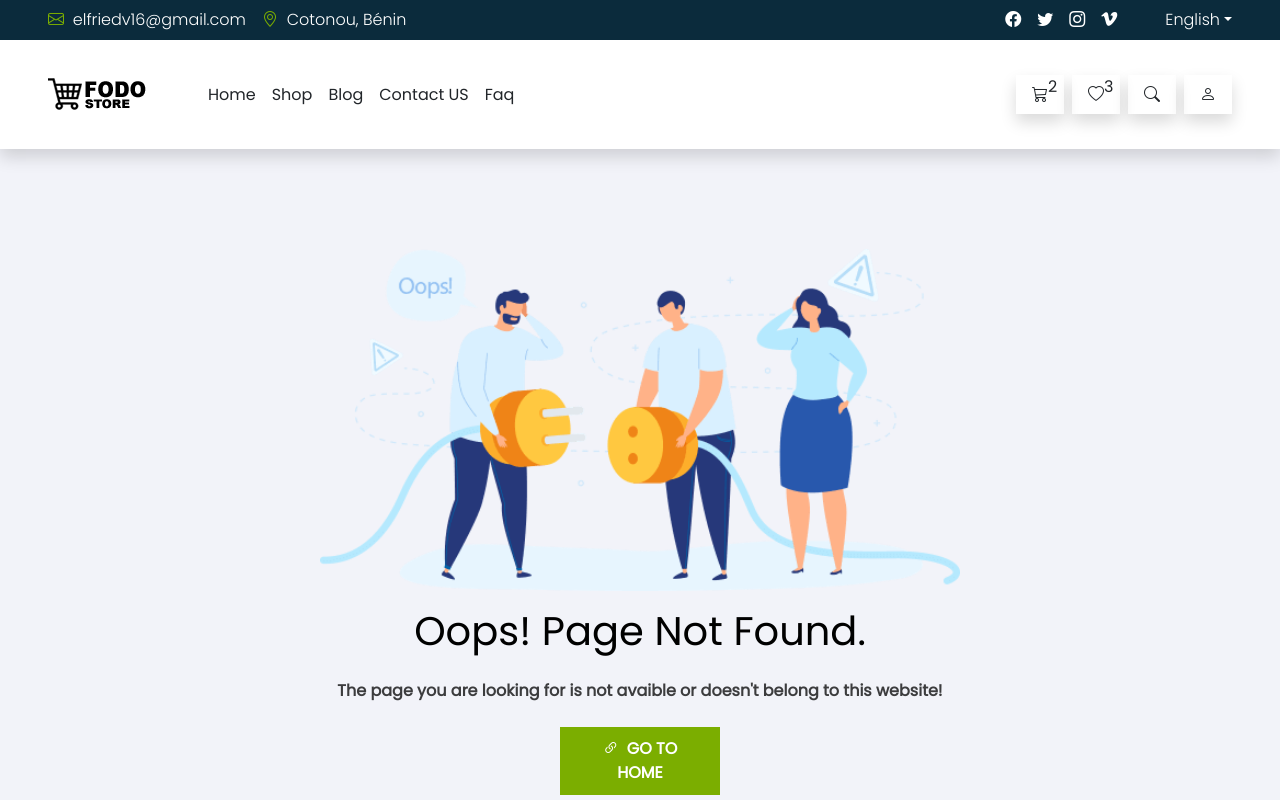
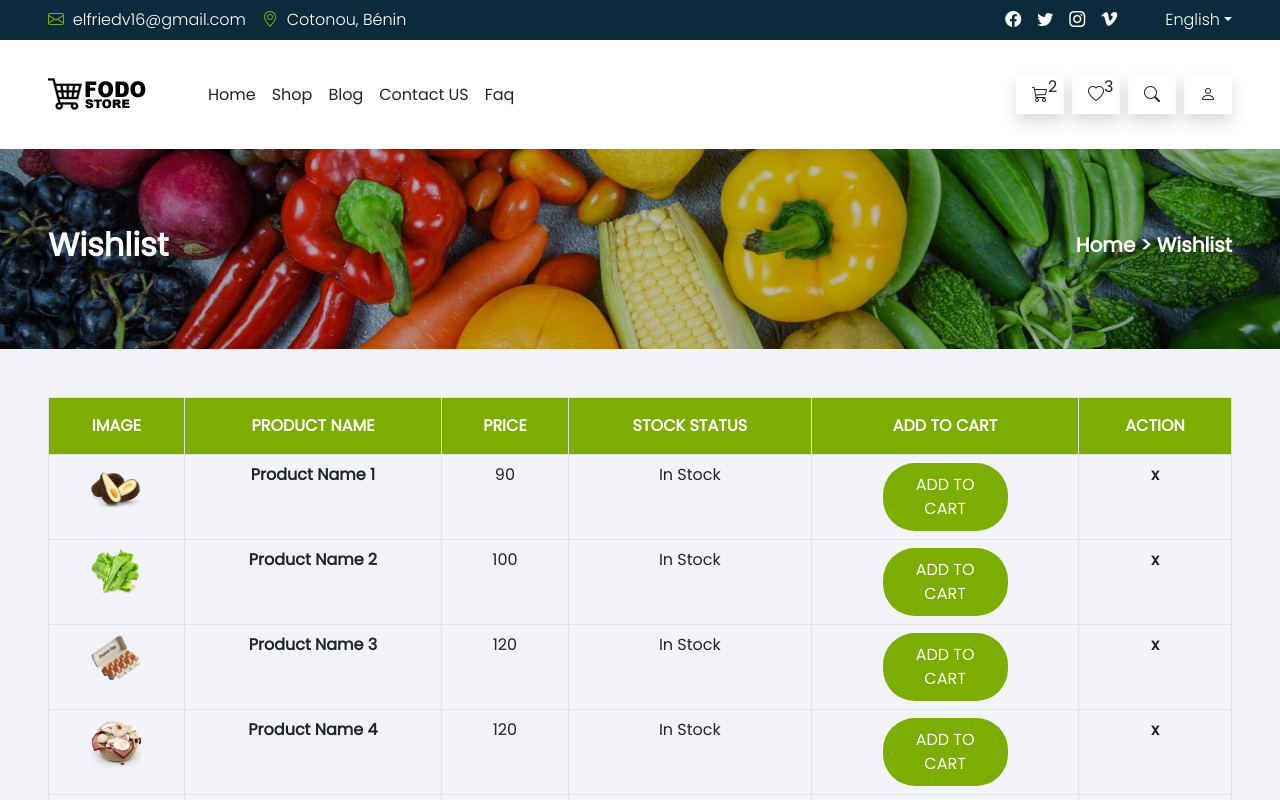
Before and after one commit to v1p3r75/friedshop-front-react, a React (Vite) app: page /wishlist in a window 1280 px wide. Shown: the top 800 px of the page. Built offline with nearby package versions, Linux system fonts and the light colour scheme.

Commit message:
Add Of WishList View

```diff
--- a/src/App.tsx
+++ b/src/App.tsx
@@ -7,6 +7,7 @@ import PageNotFound from "./views/PageNotFound"
 import Shop from "./views/Shop"
 import ViewProduct from "./views/ViewProduct"
 import BlogPage from "./views/BlogPage"
+import WishList from "./views/WishList"
 
 function App() {
 
@@ -15,6 +16,7 @@ function App() {
 
       <Route path="/" element={<Home />}></Route>
       <Route path="/shop" element={<Shop />}></Route>
+      <Route path="/wishlist" element={<WishList />}></Route>
       <Route path="/blog" element={<BlogPage />}></Route>
       <Route path="/login" element={<Login />}></Route>
       <Route path="/signup" element={<SignUp />}></Route>
--- /dev/null
+++ b/src/views/WishList.tsx
@@ -0,0 +1,51 @@
+import React from 'react'
+import Footer from './includes/Footer';
+import Header from './includes/Header';
+import Banner from '../components/Banner';
+import { productsTest } from './VitualData';
+
+const WishList = () => {
+
+  return (
+    <>
+        <Header />
+        <Banner page='Wishlist' path={['Home', 'Wishlist']} />
+        <div className="wishlist-view my-5 px-5">
+            <div className="table-responsive">
+                <table className="table table-default text-center table-bordered">
+                    <thead>
+                        <tr className='fd-bg-primary text-white'>
+                            <th scope="col" className='p-3'>IMAGE</th>
+                            <th scope="col" className='p-3'>PRODUCT NAME</th>
+                            <th scope="col" className='p-3'>PRICE</th>
+                            <th scope="col" className='p-3'>STOCK STATUS</th>
+                            <th scope="col" className='p-3'>ADD TO CART</th>
+                            <th scope="col" className='p-3'>ACTION</th>
+                        </tr>
+                    </thead>
+                    <tbody>
+                        {
+                            productsTest.map(product => {
+                                return (
+                                    <tr className="p-3">
+                                        <td scope="row w-25"><img src={product.img} alt={product.name} style={{width : '50px', height : '50px'}}/></td>
+                                        <td className='fw-bold'>{product.name}</td>
+                                        <td>{product.price}</td>
+                                        <td>{"In Stock"}</td>
+                                        <td><a href="#" className="fd-btn rounded-5 w-50 mx-auto">ADD TO CART</a></td>
+                                        <td className='fw-bold cursor-pointer'>x</td>
+                                    </tr>
+                                )
+                            })
+                        }
+                    </tbody>
+                </table>
+            </div>
+
+        </div>
+        <Footer />
+    </>
+  )
+}
+
+export default WishList
```
